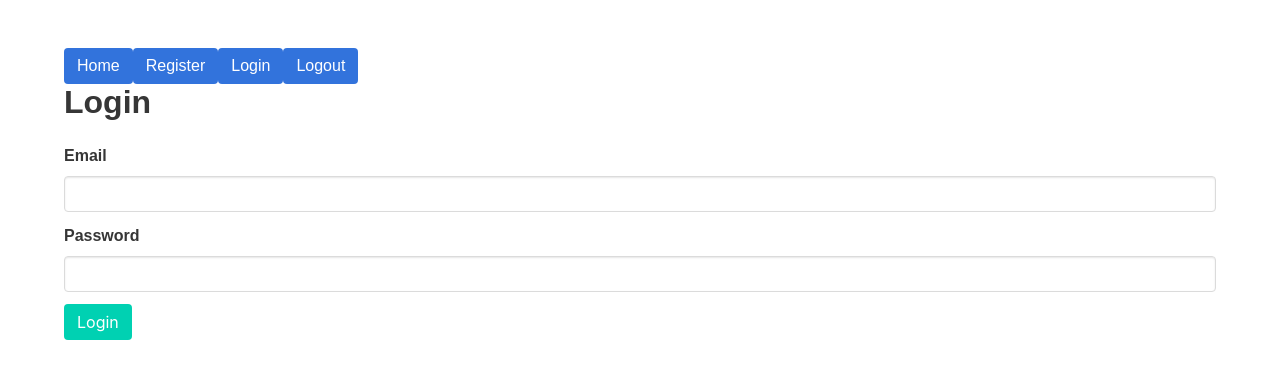
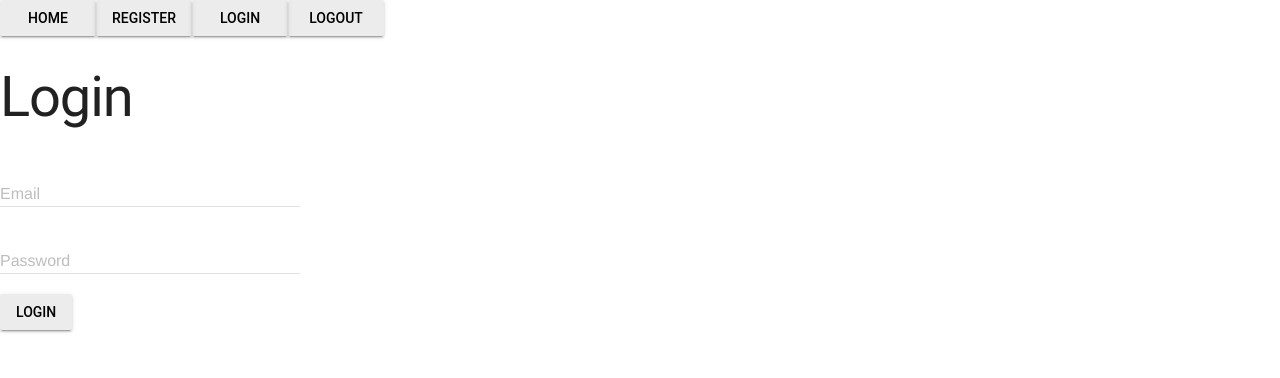
Before and after one commit to ruslan2k/whale-front, a React (Create React App) app: page /#/login in a window 1280 px wide. Shown: the top 378 px of the page. Built offline with nearby package versions, Linux system fonts and the light colour scheme; no server answers.

Commit message:
Added MDL

```diff
--- a/public/index.html
+++ b/public/index.html
@@ -7,8 +7,6 @@
     <link rel="manifest" href="%PUBLIC_URL%/manifest.json">
     <link rel="shortcut icon" href="%PUBLIC_URL%/favicon.ico">
 
-    <link rel="stylesheet" href="https://cdnjs.cloudflare.com/ajax/libs/bulma/0.7.1/css/bulma.min.css">
-    <script defer src="https://use.fontawesome.com/releases/v5.0.7/js/all.js"></script>
     <title>Whale Front</title>
   </head>
   <body>
--- a/src/Root.js
+++ b/src/Root.js
@@ -17,10 +17,10 @@ const store = createStore(rootReducer)
 const Menu = () => {
   return (
     <div>
-      <Link className='button is-link' to='/'>Home</Link>
-      <Link className='button is-link' to='/register'>Register</Link>
-      <Link className='button is-link' to='/login'>Login</Link>
-      <Link className='button is-link' to='/logout'>Logout</Link>
+      <Link className='mdl-button mdl-js-button mdl-button--raised' to='/'>Home</Link>
+      <Link className='mdl-button mdl-js-button mdl-button--raised' to='/register'>Register</Link>
+      <Link className='mdl-button mdl-js-button mdl-button--raised' to='/login'>Login</Link>
+      <Link className='mdl-button mdl-js-button mdl-button--raised' to='/logout'>Logout</Link>
     </div>
   )
 }
--- a/src/components/LoginForm.js
+++ b/src/components/LoginForm.js
@@ -27,17 +27,19 @@ class LoginForm extends React.Component {
       <form onSubmit={this.handleSubmit}>
         <h1 className='title'>{this.props.title}</h1>
 
-        <div className="field">
-          <label className="label" htmlFor="email">Email</label>
-          <input className="input" name="email" type="text" onChange={this.handleChange} />
+        <div class="mdl-textfield mdl-js-textfield mdl-textfield--floating-label">
+          <input className="mdl-textfield__input" type="text" id="sample3" name="email" onChange={this.handleChange} />
+          <label className="mdl-textfield__label" for="sample3">Email</label>
         </div>
-
-        <div className="field">
-          <label className="label">Password</label>
-          <input className="input" name="password" type="password" onChange={this.handleChange} />
+        <br />
+          <div class="mdl-textfield mdl-js-textfield mdl-textfield--floating-label">
+            <input className="mdl-textfield__input" type="password" id="sample4" name="password" onChange={this.handleChange} />
+            <label className="mdl-textfield__label" for="sample4">Password</label>
+          </div>
+        {/* TODO */}
+        <div>
+          <button className="mdl-button mdl-js-button mdl-button--raised" type="submit">{this.props.title}</button>
         </div>
-
-        <button className="button is-primary" type="submit">{this.props.title}</button>
 
       </form>
     )
--- a/src/index.js
+++ b/src/index.js
@@ -5,6 +5,8 @@ import { Provider } from 'react-redux'
 import './index.css'
 import Root from './Root'
 import registerServiceWorker from './registerServiceWorker'
+import 'material-design-lite/material.css'
+import 'material-design-lite'
 
 const todoApp = (state = [], action) => state
 const store = createStore(todoApp, ['Use Redux'])
```
Also changed, not shown: 1 other file (tests, documents, lock files or other folders).
